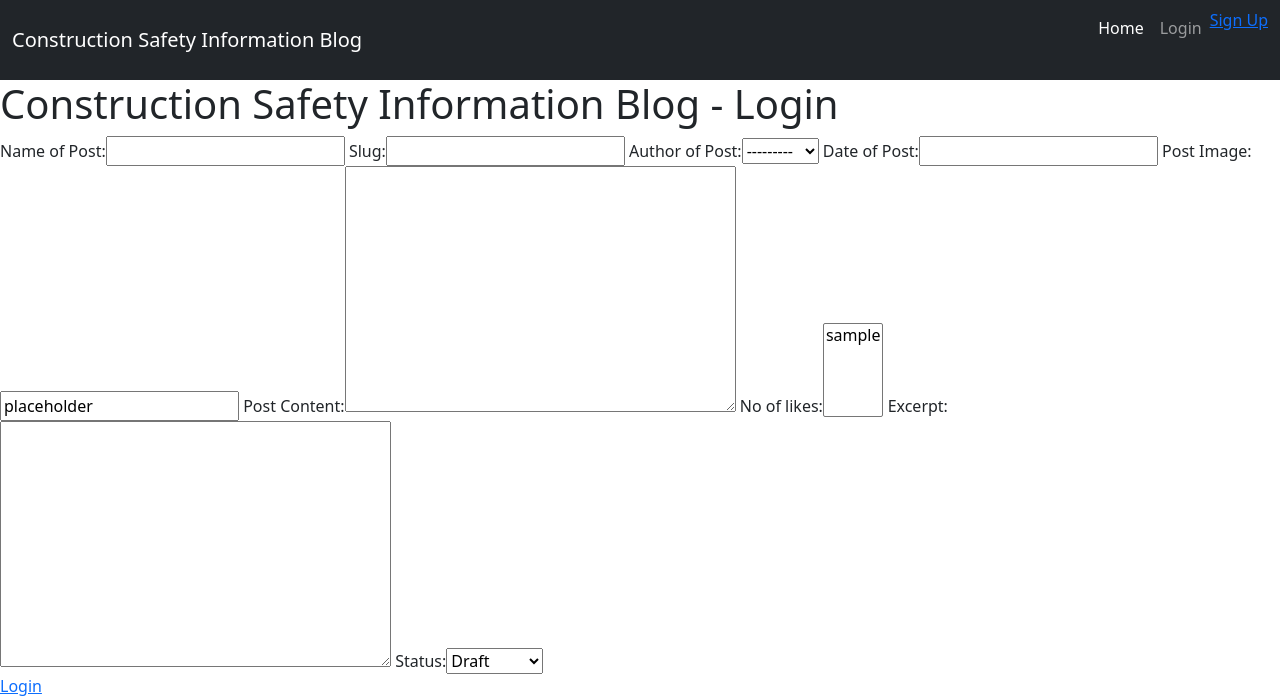
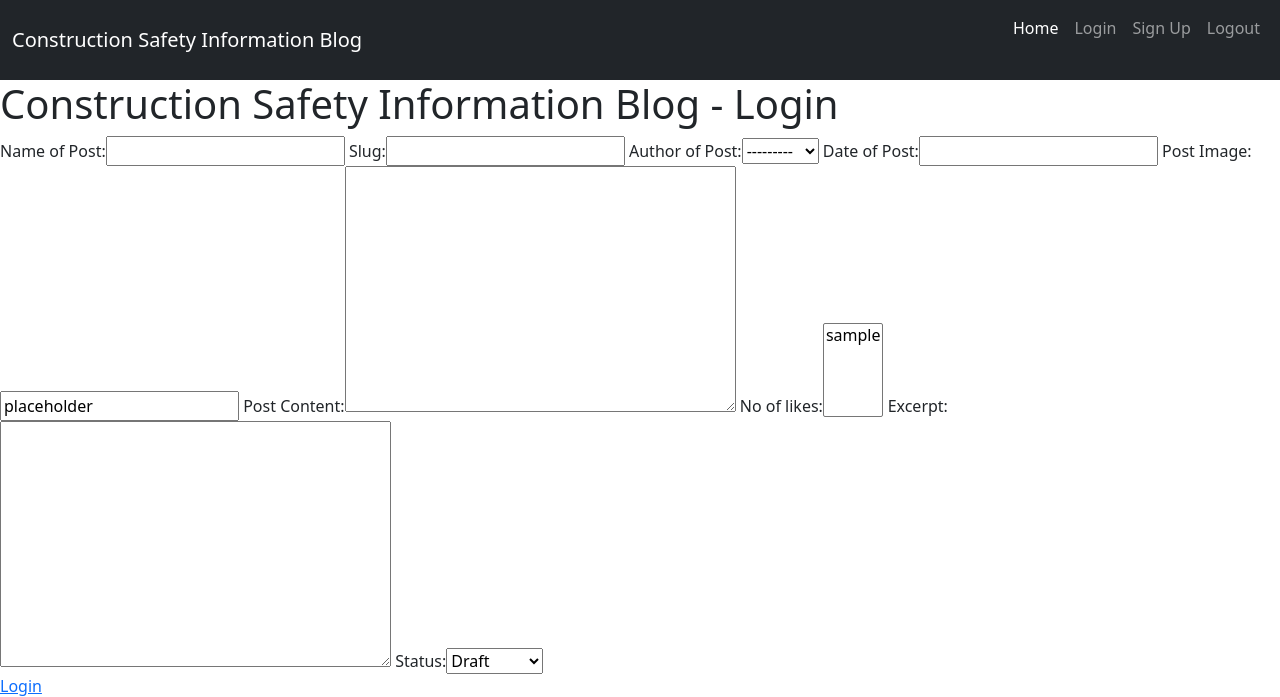
Before and after one commit to NBJIN/CONSTRUCTIONBLOG, a Django app: page /create/1 in a window 1280 px wide. Shown: the top 697 px of the page. Run offline with Django 3.2, Linux system fonts and the light colour scheme; the visitor is signed in with stand-in values (Sample User, id 1); data comes from the database, SQL or seed files in the repository; some libraries are stand-ins or nearby versions.

Commit message:
Add code for logout option in blog
Add template, view and url but currently hitting error need to resolve

```diff
--- a/csiblog/urls.py
+++ b/csiblog/urls.py
@@ -1,7 +1,7 @@
 from django.urls import path, include
 from django.http import HttpResponse
 from . import views
-from .views import PostView, PostDetailView, PostAddView, PostUpdate, PostDelete, UserSignup, UserLoginView
+from .views import PostView, PostDetailView, PostAddView, PostUpdate, PostDelete, UserSignup, UserLoginView, UserLogoutView
 
 
 urlpatterns = [
@@ -12,6 +12,7 @@ urlpatterns = [
     path('create/<int:pk>', PostAddView.as_view(), name='postcreate'),
     path('update/<int:pk>', PostUpdate.as_view(), name='postupdate'),
     path('csiblog/postdelete/<int:pk>', PostDelete.as_view(), name='postdelete'),
+    path('logout/', UserLogoutView.as_view(), name='logout'),
 
 ]
 #     path('create/', PostAddView.as_view(), name='postcreate'),
--- a/csiblog/views.py
+++ b/csiblog/views.py
@@ -40,6 +40,10 @@ class UserLoginView(CreateView):
     form_class = UserCreationForm
     template_name = "login.html"
     success_url = reverse_lazy = "postread.html"
+
+
+class UserLogoutView(CreateView):
+    template_name = "logout.html"
 
 
 class PostAddView(LoginRequiredMixin, CreateView):
--- a/templates/base.html
+++ b/templates/base.html
@@ -47,11 +47,14 @@
             <li class="nav-item">
               <a class="nav-link active" aria-current="page" href="{% url 'postread' %}">Home</a>
             </li>
-            <li class="nav-item">
+            <li class="nav-item" >
               <a class="nav-link" href="{% url 'login' %}">Login</a>
             </li>
             <li class="nav-item">
-              <a href="{% url 'signup' %}">Sign Up</a>
+              <a class="nav-link" href="{% url 'signup' %}">Sign Up</a>
+            </li>
+            <li class="nav-item">
+              <a class="nav-link" href="{% url 'logout' %}">Logout</a>
             </li>
 
           </ul>
@@ -68,9 +71,9 @@
 
     {% if user.is_authenticated %}
      <h1>Welcome to the Construction Safety and Information Blog</h1>
-     <a href="logout">logout</a>
+     <a href="{% url 'logout' %}">logout</a>
      {% else %}
-     <a href="Login">Login</a>
+     <!-- <a href="{% url 'login' %}">Login</a> -->
      <a href="{% url 'signup' %}">Sign Up</a>
       {% endif %}
 
```
Also changed, not shown: templates/logout.html (added, +13 -0 lines).
